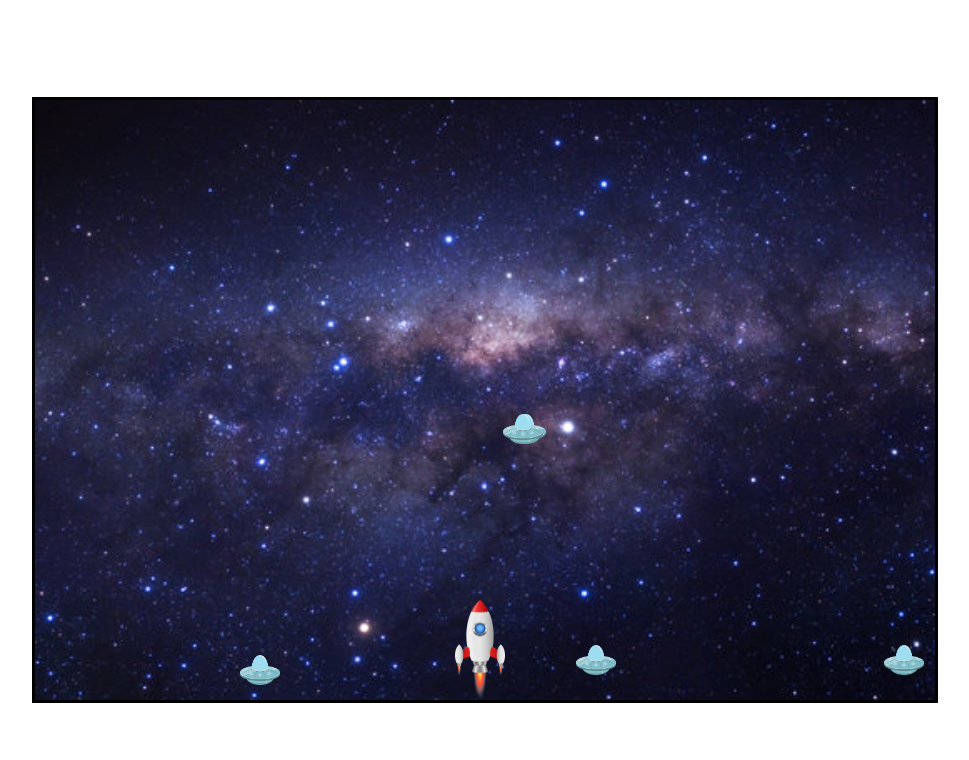
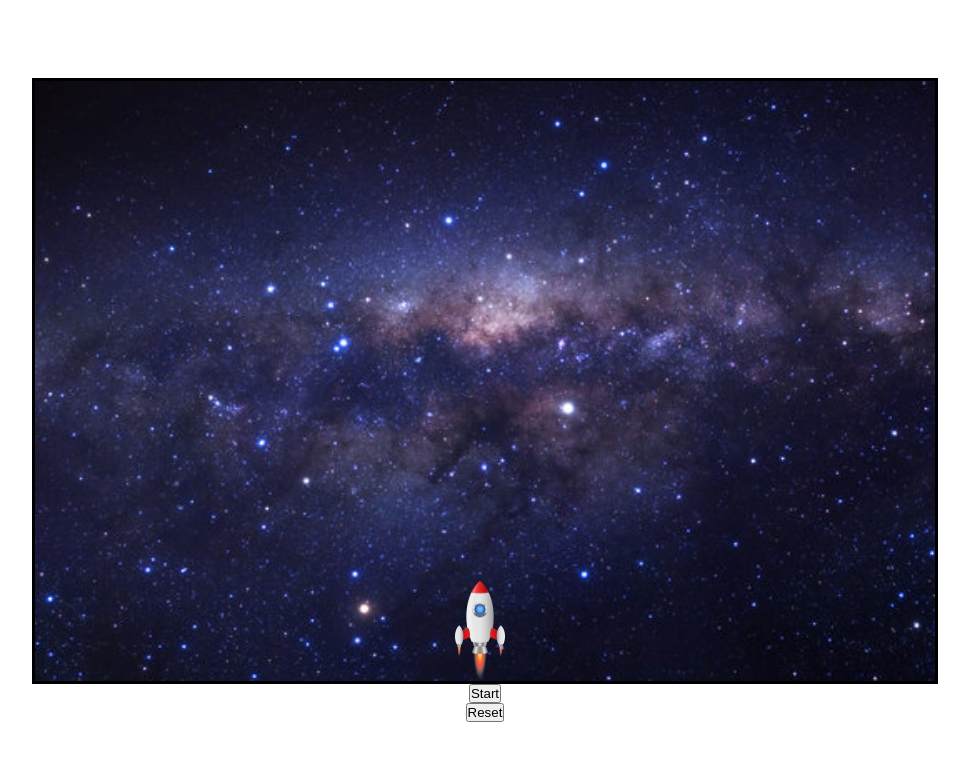
Before and after one commit to jppastorek/galaxy_shooter, a plain HTML site: page index.html in a window 1280 px wide. Shown: the whole page, without its empty margins (155-1124 px from the left). Drawn offline with Linux system fonts and the light colour scheme.

Commit message:
BUG -- cannot restart game without reloading page.

```diff
--- a/game.js
+++ b/game.js
@@ -4,6 +4,9 @@ const CANVAS_WIDTH = 900;
 const CANVAS_HEIGHT = 600;
 const background = new Image();
 background.src = "./space.jpeg";
+const startButton = document.getElementById("startButton");
+const resetButton = document.getElementById("resetButton");
+
 const getRandomX = () => {
     return Math.floor(Math.random() * CANVAS_WIDTH-30);
 }
@@ -126,7 +129,6 @@ const generateEnemies = (numberOfEnemies) => {
 
 const updateGameArea = () => {
     ctx.clearRect(0,0,CANVAS_WIDTH,CANVAS_HEIGHT);
-    ctx.fillStyle = "#87ceeb";
     ctx.drawImage(background,0,0,CANVAS_WIDTH,CANVAS_HEIGHT);
     player1.draw();
     laser.draw();
@@ -143,10 +145,6 @@ const updateGameArea = () => {
     requestAnimationFrame(updateGameArea);
 }
 
-generateEnemies(5);
-updateGameArea();
-
-
 
 document.addEventListener("keydown", (e) => {
     keys[e.key] = true;
@@ -154,4 +152,17 @@ document.addEventListener("keydown", (e) => {
 
 document.addEventListener("keyup", (e) => {
     delete keys[e.key];
+});
+
+startButton.addEventListener("click", () => {
+    generateEnemies(5);
+});
+
+resetButton.addEventListener("click", () => {
+    enemiesArray = [];
+    updateGameArea();
+});
+
+window.addEventListener("load", () => {
+    updateGameArea();
 })
--- a/index.html
+++ b/index.html
@@ -9,7 +9,10 @@
 </head>
 <body>
     <div class="container">
-    <canvas id="canvas1" height="600px" width="900px"></canvas></div>
+    <canvas id="canvas1" height="600px" width="900px"></canvas>
+<button id="startButton">Start</button>
+<button id="resetButton">Reset</button>
+</div>
 
 
 
```
